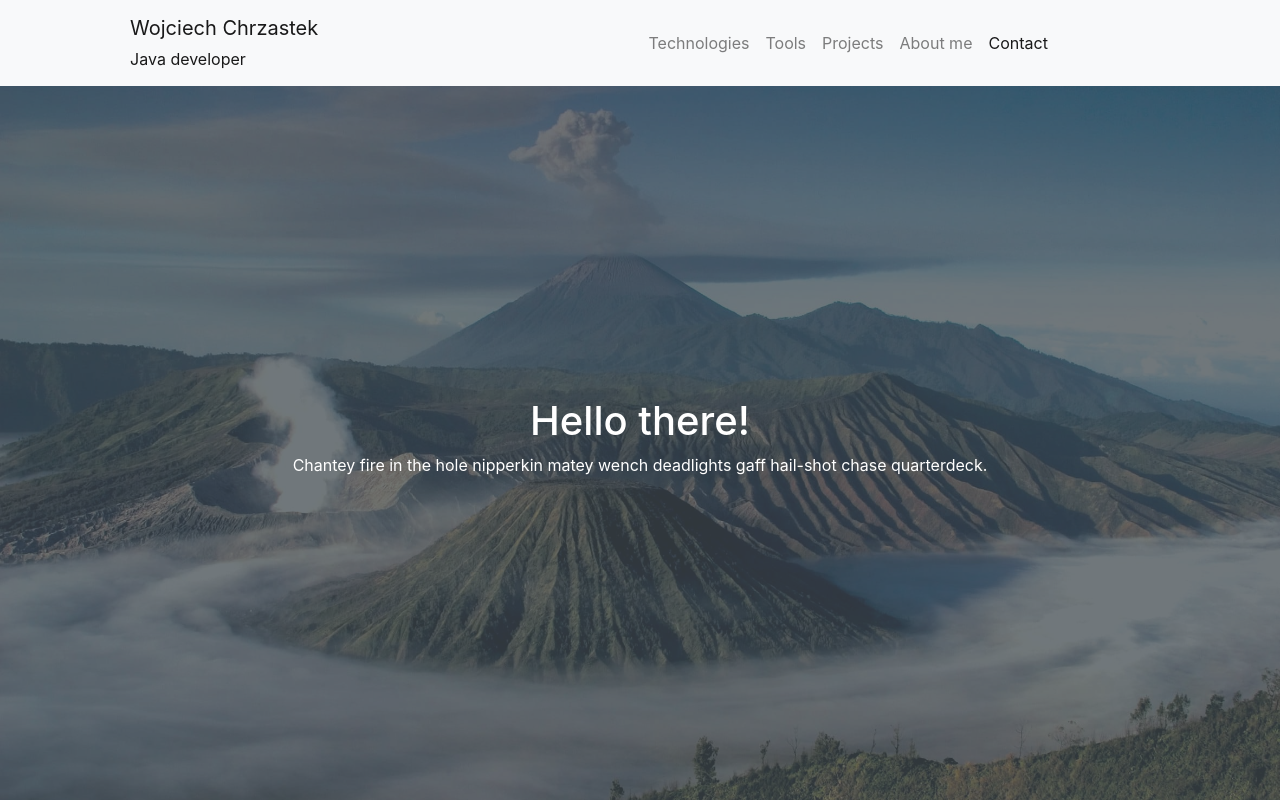
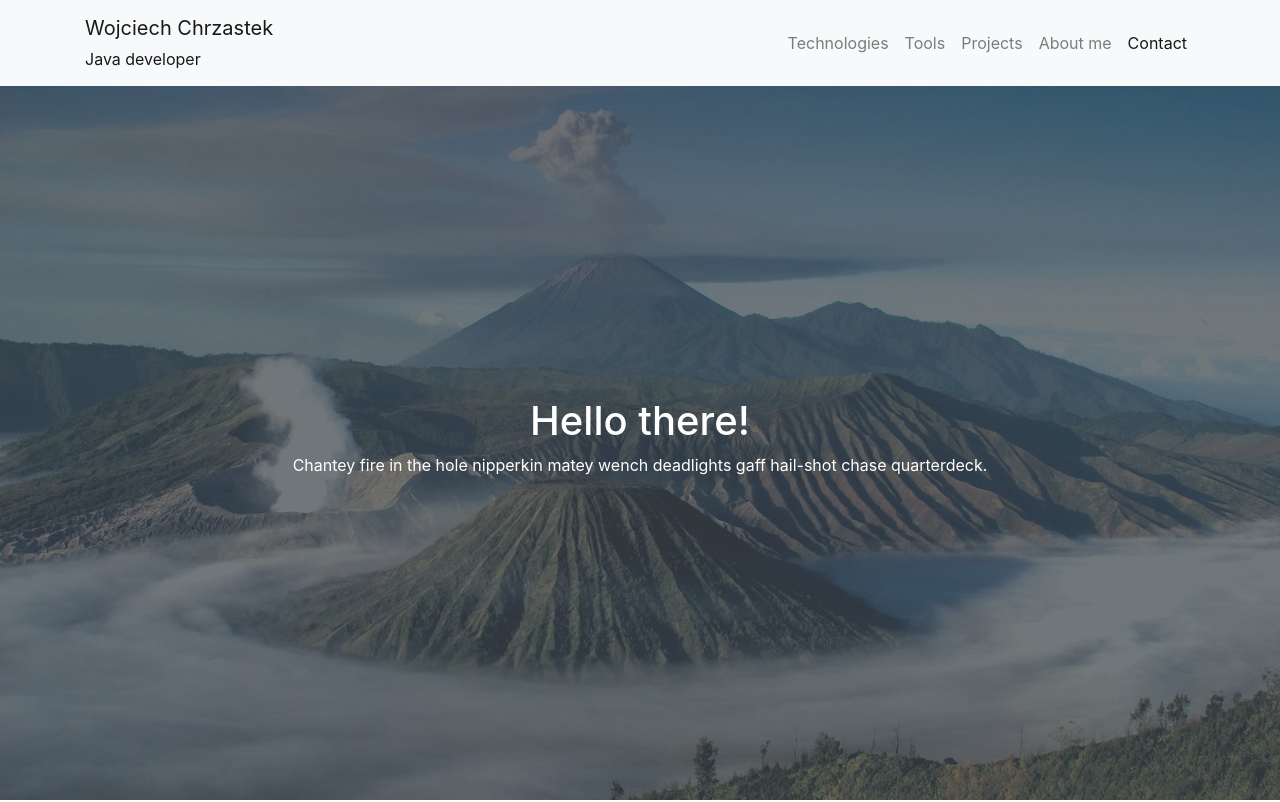
Before and after one commit to WojciechChrzastek/personal-website, a plain HTML site: page index.html in a window 1280 px wide. Shown: the top 802 px of the page. Drawn offline with nearby package versions, Linux system fonts and the light colour scheme.

Commit message:
Fix navbar style and construction mess

```diff
--- a/index.html
+++ b/index.html
@@ -16,31 +16,26 @@
 </head>
 
 <body data-spy="scroll" data-target="#navbar" data-offset="120">
+
 	<header>
 		<nav id="navbar" class="navbar fixed-top navbar-expand-sm navbar-light bg-light">
+      <div class="container">
           <a class="navbar-brand" href="#top">
               <div>Wojciech Chrzastek<small><br>Java developer</small></div>
           </a>
           <button class="navbar-toggler" type="button" data-toggle="collapse" data-target="#navbarNav" aria-controls="navbarNav" aria-expanded="false" aria-label="Toggle navigation">
               <span class="navbar-toggler-icon"></span>
           </button>
-			<div class="collapse navbar-collapse" id="navbarNav">
-				<ul class="navbar-nav">
-					<li class="nav-item">
-						<a class="nav-link" href="#technologies">Technologies</a>
-					</li>
-					<li class="nav-item">
-						<a class="nav-link" href="#tools">Tools</a>
-					</li>
-					<li class="nav-item">
-						<a class="nav-link" href="#projects">Projects</a>
-					<li class="nav-item">
-						<a class="nav-link" href="#about-me">About me</a>
-					</li>
-					<li class="nav-item">
-						<a class="nav-link" href="#contact">Contact</a>
-					</li>
-				</ul>
+          <div class="collapse navbar-collapse justify-content-end" id="navbarNav">
+              <div class="navbar-nav">
+                  <a class="nav-item nav-link" href="#technologies">Technologies</a>
+                  <a class="nav-item nav-link" href="#tools">Tools</a>
+                  <a class="nav-item nav-link" href="#projects">Projects</a>
+                  <a class="nav-item nav-link" href="#about-me">About&nbsp;me</a>
+                  <a class="nav-item nav-link" href="#contact">Contact</a>
+                </div>
+          </div>
+      </div>
   </nav>
   </header>
 
--- a/styles.css
+++ b/styles.css
@@ -1,13 +1,5 @@
 html {
   scroll-behavior: smooth;
-}
-
-.navbar-collapse,
-.navbar-brand {
-  flex: 1;
-  margin: auto !important;
-  display: flex;
-  justify-content: space-around;
 }
 
 section {
```
Lines whose indentation alone changed are shown as unchanged.
